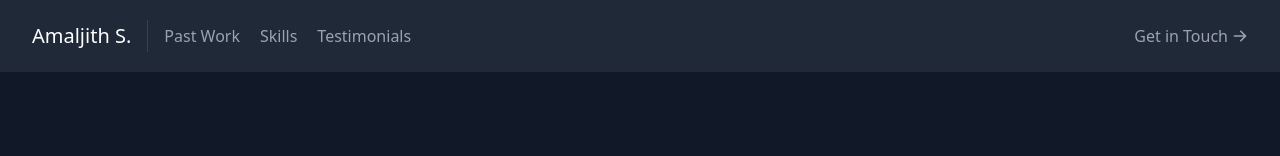
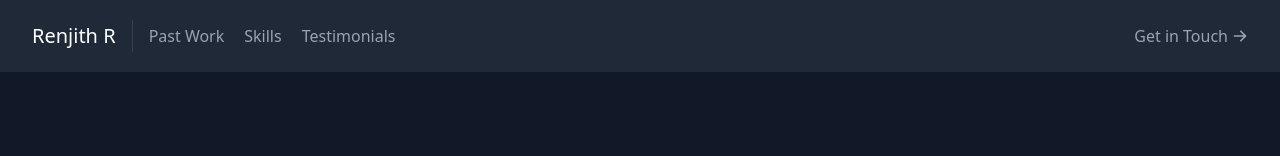
Before and after one commit to renjith-r-23/Portfolio, a React (Create React App) app: page / in a window 1280 px wide. Shown: the top 156 px of the page. Built offline with nearby package versions, Linux system fonts and the light colour scheme.

Commit message:
Update Navbar.js

```diff
--- a/src/components/Navbar.js
+++ b/src/components/Navbar.js
@@ -7,7 +7,7 @@ export default function Navbar() {
       <div className="container mx-auto flex flex-wrap p-5 flex-col md:flex-row items-center">
         <a className="title-font font-medium text-white mb-4 md:mb-0">
           <a href="#about" className="ml-3 text-xl">
-            Amaljith S.
+            Renjith R
           </a>
         </a>
         <nav className="md:mr-auto md:ml-4 md:py-1 md:pl-4 md:border-l md:border-gray-700	flex flex-wrap items-center text-base justify-center">
```
